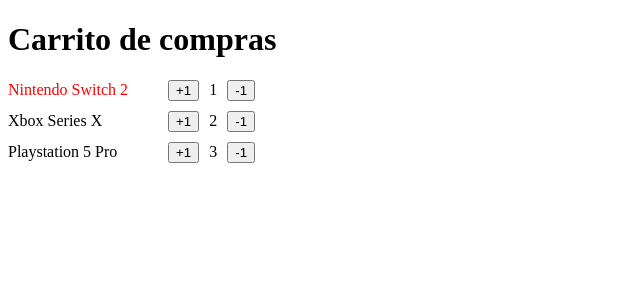
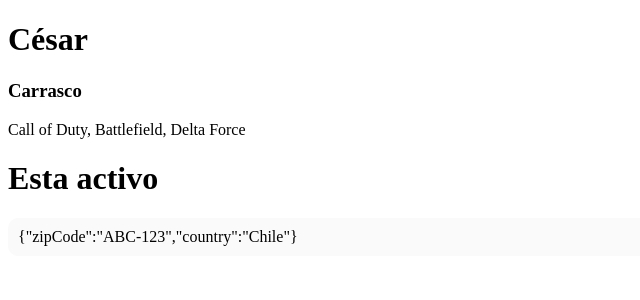
Before and after one commit to cacc92/react-fullstack2-basic, a React (Vite) app: page / in a window 1280 px wide. Shown: the top 300 px of the page, without its empty margins (0-640 px from the left). Built offline with nearby package versions, Linux system fonts and the light colour scheme.

Commit message:
Se actualiza la configuracion del proyecto

```diff
--- a/src/main.tsx
+++ b/src/main.tsx
@@ -13,7 +13,7 @@
     <div>
       <h2>Hola dentro de un DIV</h2>
     </div> */}
-    <FirstStepApp />
-    {/* <MyAwesomeApp /> */}
+    {/* <FirstStepApp /> */}
+    <MyAwesomeApp />
   </StrictMode>
 );
--- a/vite.config.ts
+++ b/vite.config.ts
@@ -1,7 +1,11 @@
-import { defineConfig } from 'vite'
+import { defineConfig } from 'vitest/config'
 import react from '@vitejs/plugin-react-swc'
 
 // https://vite.dev/config/
 export default defineConfig({
   plugins: [react()],
+  test : {
+    environment : "jsdom",
+    globals: true
+  }
 })
```
Also changed, not shown: package.json (+5 -2 lines), 1 other file (tests, documents, lock files or other folders).
